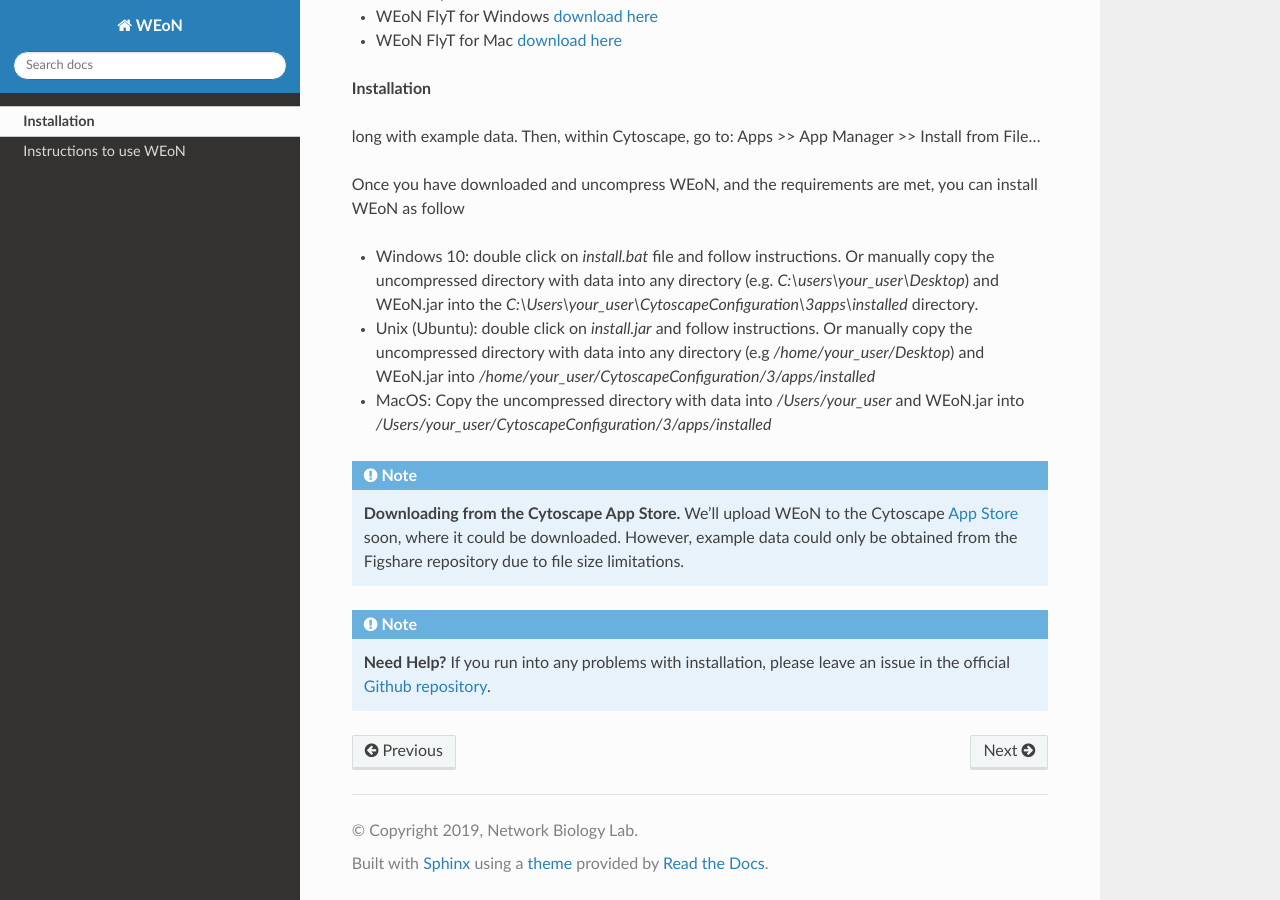
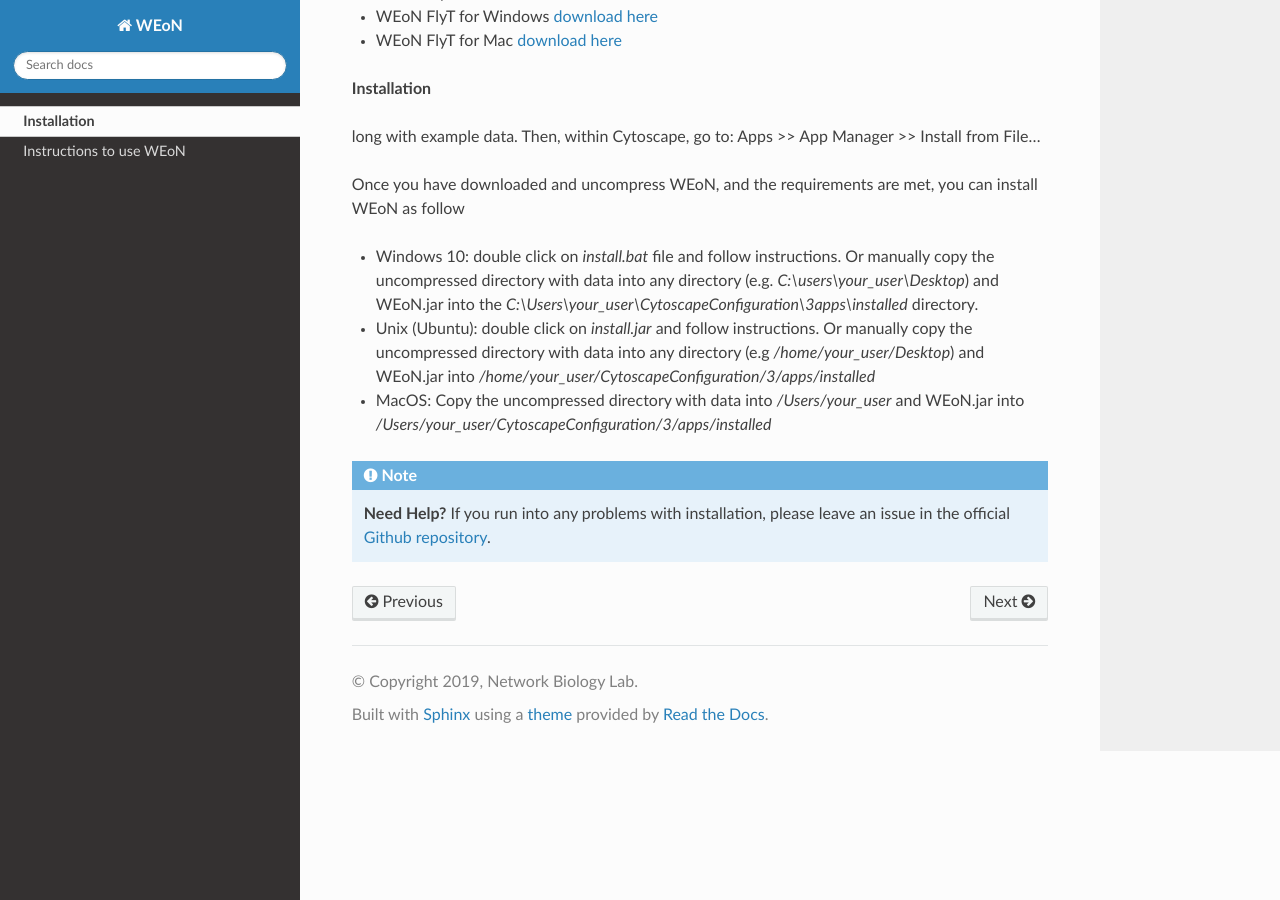
Before and after one commit to networkbiolab/WEoN, a Sphinx documentation site: the page built from docs/installation.rst, in a window 1280 px wide and 900 px high, scrolled down 1194 px. Built offline with Sphinx 7.4.7 and the Read the Docs theme 2.0.0, drawn with Linux system fonts in a browser that asks for light colours.

Commit message:
Update installation.rst

```diff
--- a/docs/installation.rst
+++ b/docs/installation.rst
@@ -45,9 +45,6 @@
 
 .. Additionally, please run ``script.sh`` or copy the PERL scripts to  ``/home/$USER/CytoscapeConfiguration/3/apps/installed`` (\*UNIX), while similar paths exist in MacOS and Windows OS. Please be aware you need a PERL interpreter to execute WEoN backend.
 
-.. note::
-	**Downloading from the Cytoscape App Store.** We'll upload WEoN to the Cytoscape
-	`App Store <https://apps.cytoscape.org/>`_ soon, where it could be downloaded. However, example data could only be obtained from the Figshare repository due to file size limitations.
 
 .. note::
 	**Need Help?**
```
